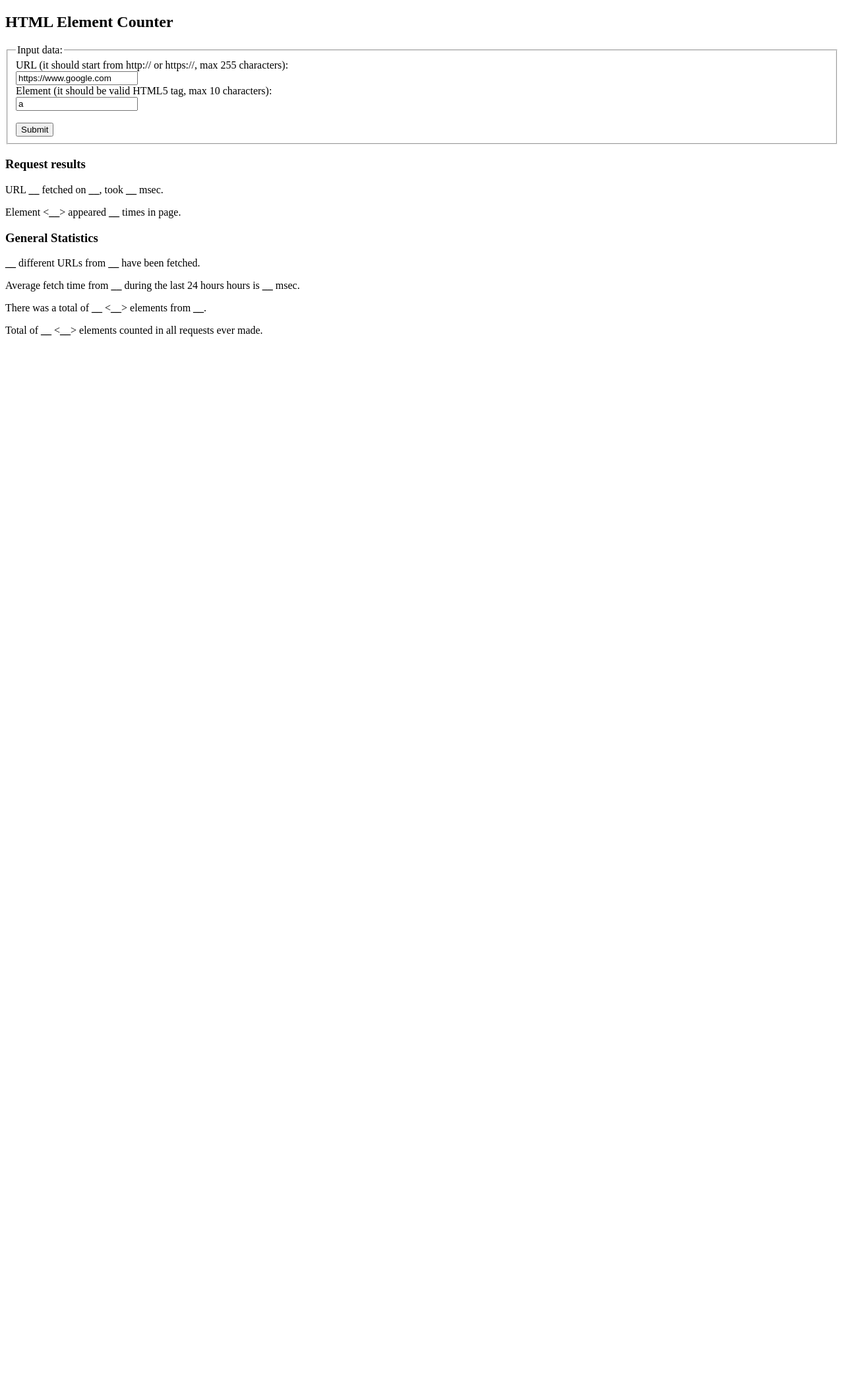
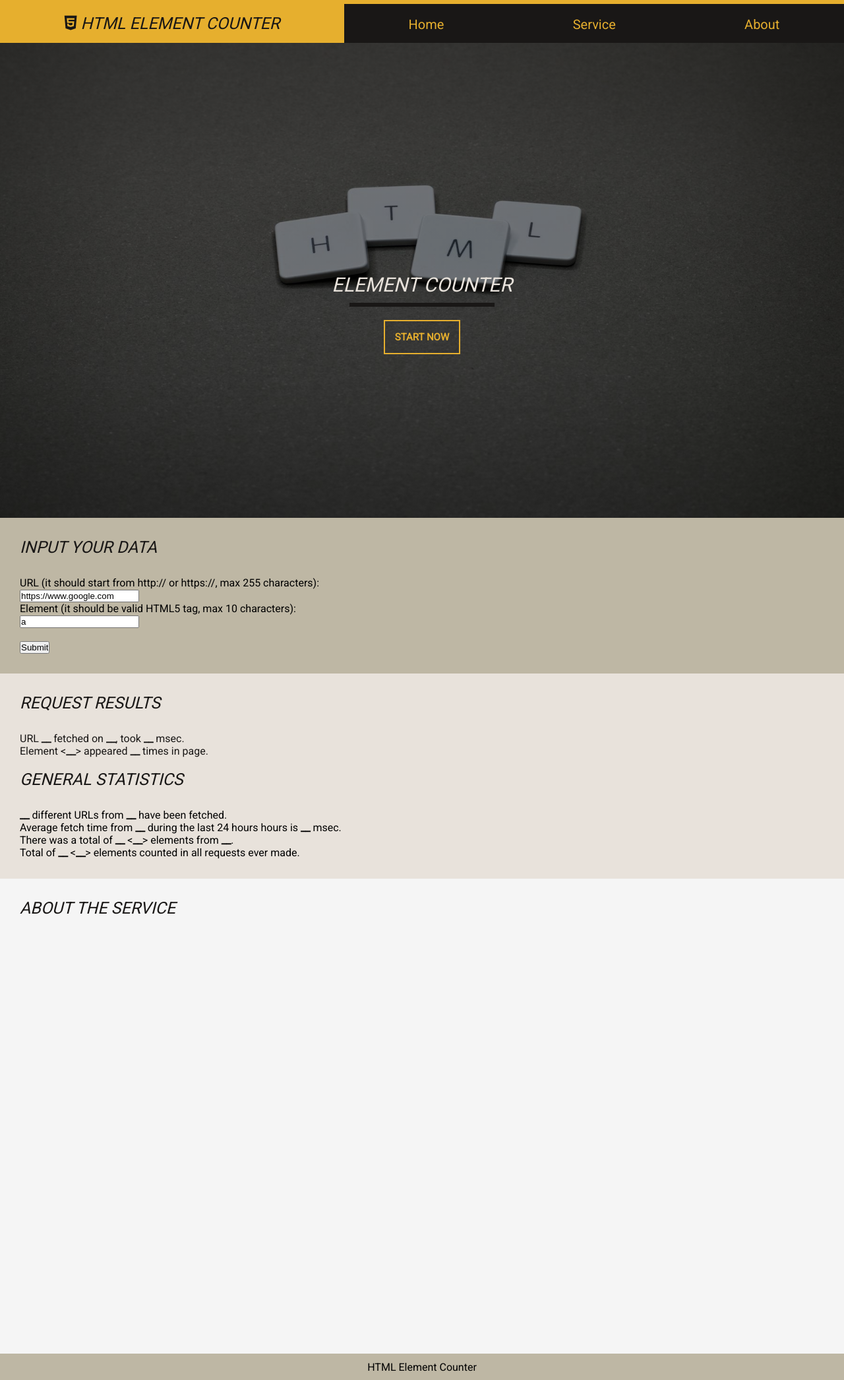
Before and after one commit to IgorBalamut/HTMLElementCounter, a PHP site: page /project/ in a window 1280 px wide. Shown: the whole page at 66% size. Before the commit the page ends 510 px from the top, so only its background shows below. Run offline with PHP 8.4, Linux system fonts and the light colour scheme; some libraries are stand-ins or nearby versions.

Commit message:
first vesrion css

```diff
--- a/app/database/config.php
+++ b/app/database/config.php
@@ -1,5 +1,5 @@
  <?php
 define('HOST','localhost');
 define('DB_USER', 'project_user');
-define('DB_PASSWORD','project1');
+define('DB_PASSWORD','House123!');
 define('DB_NAME','project');
--- a/css/styles.css
+++ b/css/styles.css
@@ -1,3 +1,233 @@
-span {
-	font-weight: 600;
+/* black #191716 */
+/* white #e8e2db */
+/* yellow #e6af2e */
+/* gray #beb7a4 */
+
+* {
+	margin: 0;
+	padding: 0;
+	box-sizing: border-box;
 }
+
+body {
+	font-family: 'Roboto', sans-serif;
+}
+
+/** nav **/
+nav ul {
+	list-style-type: none;
+	border-top: 6px solid #e6af2e;
+	background-color: #191716;
+}
+
+nav ul li a {
+	text-decoration: none;
+	display: block;
+	text-align: center;
+	font-size: 20px;
+	padding: 15px 25px;
+	color: #e6af2e;
+}
+
+nav ul li a:hover {
+	color: #e8e2db;
+}
+
+.logo {
+	display: flex;
+	justify-content: space-between;
+	text-transform: uppercase;
+	color: #191716;
+	background: #e6af2e;
+	font-size: 25px;
+	font-style: italic;
+}
+
+.logo:hover {
+	color: #e6af2e;
+	background-color:#e8e2db;
+}
+
+.logo .i1 {
+	display: none;
+}
+
+.logo .i2 {
+	margin-left: 15px;
+}
+
+.item {
+		display: none;
+}
+
+/** layout for desktop devices **/
+@media screen and (min-width: 700px) {
+	nav ul {
+		display: flex;
+		flex-wrap: wrap;
+		align-items: baseline;
+		justify-content: space-between;
+	}
+
+	nav ul li {
+		flex:1 0 auto;
+	}
+
+	.logo {
+		display: block;
+		text-align: center;
+	}
+
+	.logo .i1 {
+		display: inline;
+	}
+
+	.logo .i2 {
+		display: none;
+	}
+
+	.item {
+		display: inline;
+	}
+}
+/** end of nav **/
+
+/** banner **/
+#banner {
+	min-height: 90vh;
+	background: linear-gradient(rgba(0,0,0,0.5),rgba(0,0,0,0.5)),
+		url(../images/html.jpg);
+	background-attachment: fixed;
+	background-position: center;
+	background-size: cover;
+	background-repeat: no-repeat;
+	display: flex;
+	align-items: center;
+	justify-content: center;
+}
+
+.banner-text {
+	font-size: 30px;
+	text-transform: uppercase;
+	color:#e8e2db;
+	font-style: italic;
+	margin-top: 100px;
+}
+
+.banner-underline {
+	width:220px;
+	border: 3px solid #191716;
+	margin: 10px auto 20px auto;
+}
+
+.banner-btn {
+	display:flex;
+	align-items: center;
+	justify-content: center;
+}
+
+.banner-btn a {
+	text-decoration: none;
+	display: block;
+	text-align: center;
+
+	font-size: 15px;
+	font-weight: bold;
+	padding: 15px;
+	text-transform: uppercase;
+	margin: 0 10px;
+	background: transparent;
+	color: #e6af2e;
+	border: 2px solid #e6af2e;
+}
+
+.banner-btn a:hover {
+	color: #e8e2db;
+	background: #e6af2e;
+}
+/** end of banner **/
+
+/** counter section **/
+#counter {
+	padding: 30px 0;
+	background-color: #beb7a4;
+}
+
+.counter-container {
+	max-width: 90vw;
+	padding: 0 30px;
+	margin: 0,auto;
+}
+
+.counter-text {
+	font-size: 25px;
+	text-transform: uppercase;
+	color:#191716;
+	font-style: italic;
+	margin-bottom: 30px;
+}
+/** end of counter section **/
+
+/** results section **/
+#result {
+	padding: 30px 0;
+	background-color: #e8e2db;
+}
+
+.result-container {
+	max-width: 90vw;
+	padding: 0 30px;
+	margin: 0,auto;
+}
+
+.result-title {
+	font-size: 25px;
+	text-transform: uppercase;
+	color:#191716;
+	font-style: italic;
+	margin-bottom: 30px;
+}
+
+.result-text p {
+	font-weight: 500px;
+	color:#191716;
+}
+
+#result span {
+	font-weight: bold;
+}
+
+/** end of results section **/
+
+/** about section **/
+#about {
+	min-height: 90vh;
+	padding: 30px 0;
+	background-color: whitesmoke;
+}
+
+.about-container {
+	max-width: 90vw;
+	padding: 0 30px;
+	margin: 0,auto;
+}
+
+.about-title {
+	font-size: 25px;
+	text-transform: uppercase;
+	color:#191716;
+	font-style: italic;
+	margin-bottom: 30px;
+}
+/** end of about section **/
+
+/** footer section **/
+#footer {
+	min-height: 5vh;
+	padding: 10px;
+	background-color: #beb7a4;
+	display: flex;
+	align-items: center;
+	justify-content: center;
+}
+/** end of footer section **/
--- a/index.php
+++ b/index.php
@@ -1,12 +1,19 @@
-<!doctype html>
+<!DOCTYPE html>
 
 <html lang="en">
 <head>
 	<meta charset="utf-8">
+	<meta name="viewport" content="width=device-width,initial-scale=1.0">
 
 	<title>HTML Element Counter</title>
 	<meta name="description" content="Project">
 	<meta name="author" content="Igor B">
+
+	<!-- Google Fonts  -->
+	<link href="https://fonts.googleapis.com/css?family=Roboto" rel="stylesheet">
+	<!-- <link href="https://fonts.googleapis.com/css?family=Roboto:500" rel="stylesheet"> -->
+	<!-- Fonts Awesome -->
+    <link rel="stylesheet" href="https://use.fontawesome.com/releases/v5.0.13/css/all.css" integrity="sha384-DNOHZ68U8hZfKXOrtjWvjxusGo9WQnrNx2sqG0tfsghAvtVlRW3tvkXWZh58N9jp" crossorigin="anonymous">
 
 	<link rel="stylesheet" href="css/styles.css">
 
@@ -14,11 +21,47 @@
 
 <body>
 
-	<h2>HTML Element Counter</h2>
+<!-- nav -->
+<nav>
+	<ul>
+		<li>
+			<a href="#" class="logo">
+				<i class="fab fa-html5 i1"></i>
+				HTML Element Counter
+				<i class="fab fa-html5 i2"></i>
+			</a>
+		</li>
+		<li class="item">
+			<a href="#">Home</a>
+		</li>
+		<li class="item">
+			<a href="#counter">Service</a>
+		</li>
+		<li class="item">
+			<a href="#about">About</a>
+		</li>
+	</ul>
 
-	<form id="input_form" method="post" action="counter.php">
-		<fieldset>
-	   		<legend>Input data:</legend>
+</nav>
+<!-- end of nav -->
+
+<!-- banner -->
+<header id="banner">
+	<div class="banner-title">
+		<div class="banner-text">Element Counter</div>
+		<div class="banner-underline"></div>
+		<div class="banner-btn">
+			<a href="#counter" type="button">Start now</a>
+		</div>
+	</div>
+</header>
+<!-- end of banner -->
+
+<!-- counter section -->
+<section id="counter">
+	<div class="counter-container">
+		<div class="counter-text">Input your data</div>
+		<form id="input_form" method="post" action="counter.php">
 		 	URL (it should start from http:// or https://, max 255 characters):
 		 	<br>
 		  	<input type="text" name="input_url" value="https://www.google.com" required pattern="^(http|https):\/\/(.*)" maxlength="255">
@@ -28,19 +71,43 @@
 			<input type="text" name="input_element" value="a" required pattern="^[a-zA-Z]+$" maxlength="10">
 		  	<br><br>
 		  	<input type="submit" value="Submit">
-		</fieldset>
 	</form>
+	</div>
+</section>
 
-	<h3>Request results</h3>
+<section id="result">
+	<div class="result-container">
+		<div class="result-title">Request results</div>
+
+	<div class="result-text">
 	<p>URL  <span class="output_url">__</span> fetched on <span class="output_time">__</span>, took <span class="output_period">__</span> msec.</p>
     <p>Element <<span class="output_element">__</span>> appeared <span class="output_count">__</span> times in page.</p>
-
-    <h3>General Statistics</h3>
+	</div>
+    <br/>
+    <div class="result-title">General Statistics</div>
 
     <p><span class="stat_count_url">__</span> different URLs from <span class="output_domain">__</span> have been fetched.</p>
     <p>Average fetch time from <span class="output_domain">__</span> during the last 24 hours hours is <span class="stat_average_time">__</span> msec.</p>
     <p>There was a total of <span class="stat_element_domain">__</span> <<span class="output_element">__</span>> elements from <span class="output_domain">__</span>.</p>
     <p>Total of <span class="stat_total_element">__</span> <<span class="output_element">__</span>> elements counted in all requests ever made.</p>
+
+</div>
+</div>
+</section>
+<!-- end of counter section -->
+
+<!-- about section -->
+<section id="about">
+	<div class="about-container">
+		<div class="about-title">About the Service</div>
+</section>
+<!-- end of about section -->
+
+<!-- footer -->
+<footer id="footer">
+<p>HTML Element Counter</p>
+<footer>
+<!-- end of footer -->
 
 <!-- jQuery Core 3.3.1 -->
 <script src="https://code.jquery.com/jquery-3.3.1.min.js"
```
Also changed, not shown: images/html.jpg (added).
